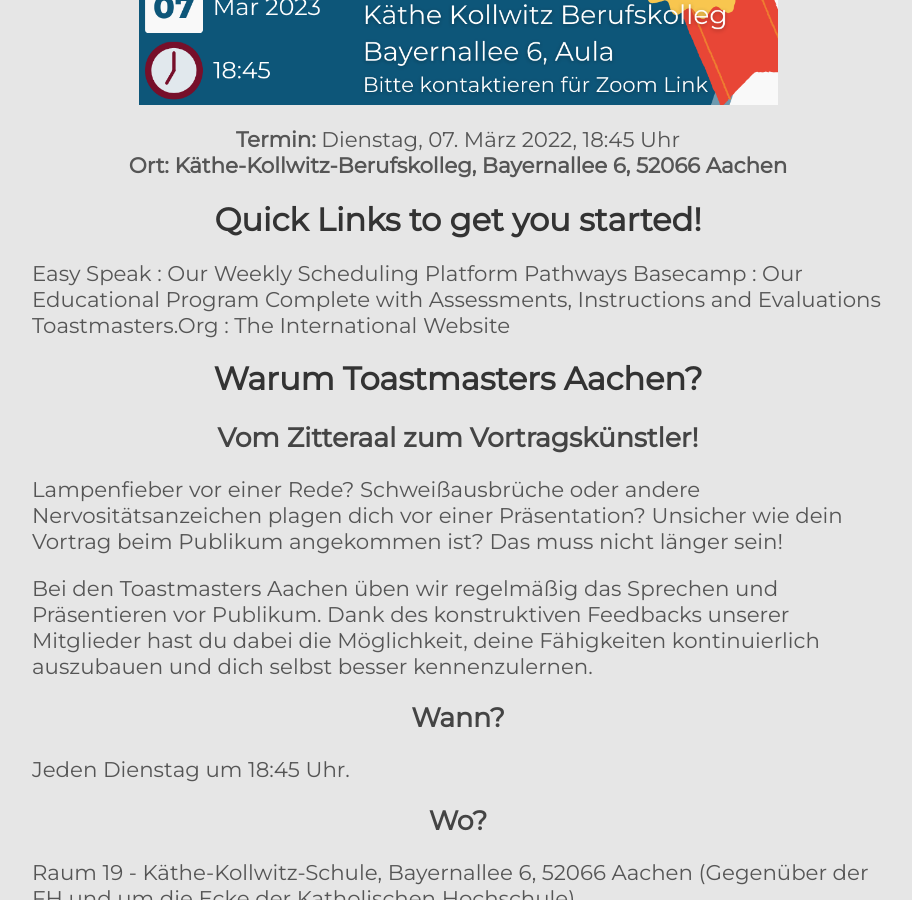
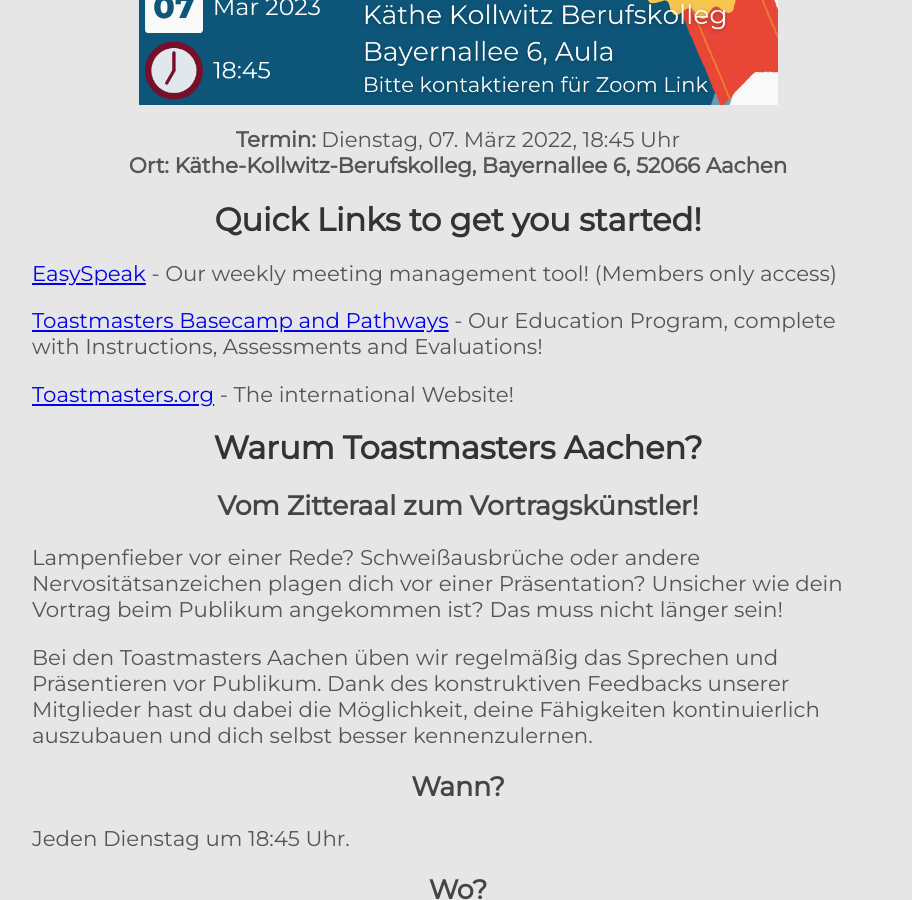
Before and after one commit to toastmasters-aachen/toastmasters-aachen.github.io, a Jekyll site: the page built from index.md, in a window 1280 px wide and 900 px high, scrolled down 917 px. Shown: the whole window, without its empty margins (182-1094 px from the left). Built offline with Jekyll 4.4.1, drawn with Linux system fonts in a browser that asks for light colours.

Commit message:
Update index.md
updated links description

```diff
--- a/index.md
+++ b/index.md
@@ -24,9 +24,11 @@ Käthe-Kollwitz-Berufskolleg, Bayernallee 6, 52066 Aachen
 
 # Quick Links to get you started!
 
-Easy Speak : Our Weekly Scheduling Platform
-Pathways Basecamp : Our Educational Program Complete with Assessments, Instructions and Evaluations
-Toastmasters.Org : The International Website
+<a href="https://tmclub.eu/clubdata.php?c=728">EasySpeak</a> - Our weekly meeting management tool!  (Members only access)
+
+<a href="https://www.toastmasters.org/education/pathways">Toastmasters Basecamp and Pathways</a> - Our Education Program, complete with Instructions, Assessments and Evaluations!
+
+<a href="https://www.toastmasters.org">Toastmasters.org</a> - The international Website!
 
 # Warum Toastmasters Aachen?
 
```
